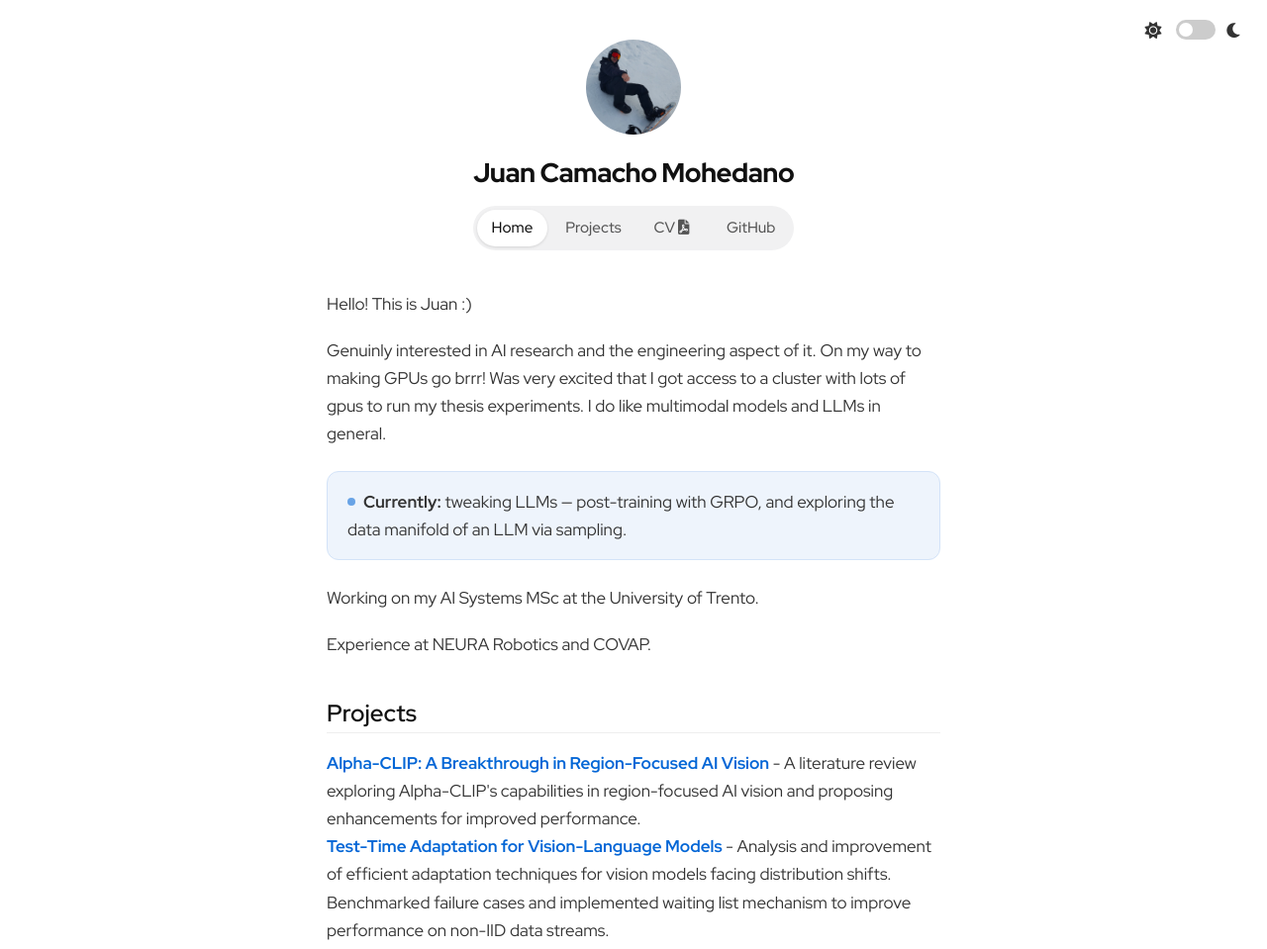
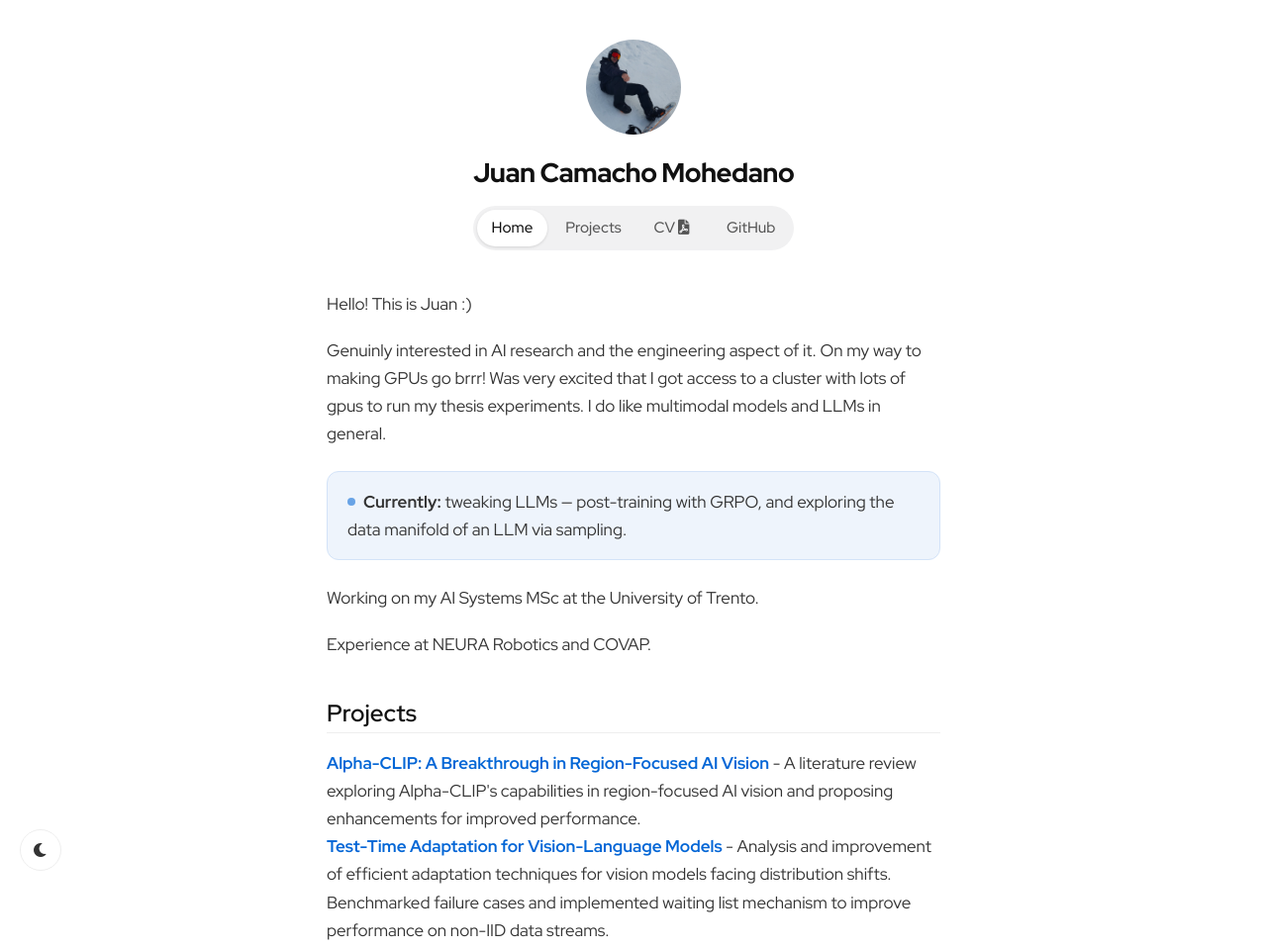
Before and after one commit to jucamohedano/jucamohedano.github.io, a Jekyll site: the page built from index.md, in a window 1280 px wide. Shown: the top 959 px of the page at 99% size. Built offline with Jekyll 4.4.1, drawn with Linux system fonts in a browser that asks for light colours.

Commit message:
System-adaptive theme with persistent bottom-left toggle
Co-Authored-By: Claude Fable 5 <noreply@anthropic.com>

```diff
--- a/_layouts/default.html
+++ b/_layouts/default.html
@@ -1,8 +1,15 @@
 <!DOCTYPE html>
-<html lang="en" data-theme="light">
+<html lang="en">
 <head>
     <meta charset="UTF-8">
     <meta name="viewport" content="width=device-width, initial-scale=1.0">
+    <script>
+        (function () {
+            var stored = localStorage.getItem('theme');
+            var theme = stored || (window.matchMedia('(prefers-color-scheme: dark)').matches ? 'dark' : 'light');
+            document.documentElement.setAttribute('data-theme', theme);
+        })();
+    </script>
     <title>{% if page.title %}{{ page.title }} - {{ site.title }}{% else %}{{ site.title }}{% endif %}</title>
     <meta name="description" content="{% if page.excerpt %}{{ page.excerpt | strip_html | strip_newlines | truncate: 160 }}{% else %}{{ site.description }}{% endif %}">
     <link rel="stylesheet" href="{{ "/css/styles.css" | relative_url }}">
@@ -14,15 +21,7 @@
     {% seo %}
 </head>
 <body>
-    <!-- Theme Switcher -->
-    <div class="theme-switch-wrapper">
-        <i class="fas fa-sun"></i>
-        <label class="theme-switch" for="checkbox">
-            <input type="checkbox" id="checkbox" />
-            <span class="slider"></span>
-        </label>
-        <i class="fas fa-moon"></i>
-    </div>
+    <button id="theme-toggle" class="theme-toggle" type="button" aria-label="Switch theme"><i class="fas fa-moon"></i></button>
 
     <div class="container">
         <header>
--- a/css/styles.css
+++ b/css/styles.css
@@ -39,6 +39,29 @@
     --accent: #58a6ff;
     --callout-bg: #14212f;
     --callout-border: #24405e;
+}
+
+/* No-JS fallback: follow the OS theme when JS never set data-theme */
+@media (prefers-color-scheme: dark) {
+    html:not([data-theme]) {
+        --background-color: #1a1a1a;
+        --text-color: #ddd;
+        --heading-color: #fff;
+        --link-color: #58a6ff;
+        --link-hover: #79c0ff;
+        --border-color: #333;
+        --code-bg: #2a2a2a;
+        --blockquote-border: #444;
+        --blockquote-bg: #252525;
+        --nav-link-color: #bbb;
+        --nav-link-hover: #fff;
+        --pill-track-bg: #242428;
+        --pill-active-bg: #38383e;
+        --pill-shadow: 0 1px 3px rgba(0, 0, 0, 0.5);
+        --accent: #58a6ff;
+        --callout-bg: #14212f;
+        --callout-border: #24405e;
+    }
 }
 
 /* Reset */
@@ -221,57 +244,38 @@ section {
     }
 }
 
-/* Theme Switcher */
-.theme-switch-wrapper {
+/* Theme Toggle */
+.theme-toggle {
+    position: fixed;
+    bottom: 20px;
+    left: 20px;
+    width: 42px;
+    height: 42px;
+    border-radius: 50%;
+    border: 1px solid var(--border-color);
+    background-color: var(--background-color);
+    color: var(--text-color);
+    cursor: pointer;
+    font-size: 1rem;
     display: flex;
     align-items: center;
-    position: absolute;
-    right: 20px;
-    top: 20px;
+    justify-content: center;
+    z-index: 100;
+    transition: color 0.3s ease, background-color 0.3s ease, border-color 0.3s ease;
 }
 
-.theme-switch {
-    display: inline-block;
-    height: 20px;
-    position: relative;
-    width: 40px;
-    margin: 0 10px;
+.theme-toggle i {
+    margin: 0;
 }
 
-.theme-switch input {
-    display: none;
+.theme-toggle:hover {
+    color: var(--heading-color);
+    border-color: var(--nav-link-color);
 }
 
-.slider {
-    background-color: #ccc;
-    bottom: 0;
-    cursor: pointer;
-    left: 0;
-    position: absolute;
-    right: 0;
-    top: 0;
-    transition: .4s;
-    border-radius: 34px;
-}
-
-.slider:before {
-    background-color: white;
-    bottom: 3px;
-    content: "";
-    height: 14px;
-    left: 3px;
-    position: absolute;
-    transition: .4s;
-    width: 14px;
-    border-radius: 50%;
-}
-
-input:checked + .slider {
-    background-color: var(--link-color);
-}
-
-input:checked + .slider:before {
-    transform: translateX(20px);
+.theme-toggle:focus-visible {
+    outline: 2px solid var(--link-color);
+    outline-offset: 2px;
 }
 
 /* Blog List */
--- a/js/script.js
+++ b/js/script.js
@@ -1,42 +1,32 @@
-// DOM Elements
-const themeSwitch = document.querySelector('#checkbox');
+const themeToggle = document.getElementById('theme-toggle');
 const htmlElement = document.documentElement;
+const systemDark = window.matchMedia('(prefers-color-scheme: dark)');
 
-// Check for saved theme preference and apply it
-const loadTheme = () => {
-    const savedTheme = localStorage.getItem('theme');
-
-    if (savedTheme) {
-        htmlElement.setAttribute('data-theme', savedTheme);
-        if (savedTheme === 'dark') {
-            themeSwitch.checked = true;
-        }
-    } else {
-        // Check for system preference
-        const prefersDarkScheme = window.matchMedia('(prefers-color-scheme: dark)');
-        if (prefersDarkScheme.matches) {
-            htmlElement.setAttribute('data-theme', 'dark');
-            themeSwitch.checked = true;
-            localStorage.setItem('theme', 'dark');
-        }
+const applyTheme = (theme) => {
+    htmlElement.setAttribute('data-theme', theme);
+    if (themeToggle) {
+        themeToggle.innerHTML = theme === 'dark' ? '<i class="fas fa-sun"></i>' : '<i class="fas fa-moon"></i>';
+        themeToggle.setAttribute('aria-label', theme === 'dark' ? 'Switch to light theme' : 'Switch to dark theme');
     }
 };
 
-// Apply theme when page loads
-document.addEventListener('DOMContentLoaded', loadTheme);
+// Theme was already set pre-paint by the inline head script; sync the button icon
+applyTheme(htmlElement.getAttribute('data-theme') || (systemDark.matches ? 'dark' : 'light'));
 
-// Theme Switch
-if (themeSwitch) {
-    themeSwitch.addEventListener('change', () => {
-        if (themeSwitch.checked) {
-            htmlElement.setAttribute('data-theme', 'dark');
-            localStorage.setItem('theme', 'dark');
-        } else {
-            htmlElement.setAttribute('data-theme', 'light');
-            localStorage.setItem('theme', 'light');
-        }
+if (themeToggle) {
+    themeToggle.addEventListener('click', () => {
+        const next = htmlElement.getAttribute('data-theme') === 'dark' ? 'light' : 'dark';
+        localStorage.setItem('theme', next);
+        applyTheme(next);
     });
 }
+
+// Follow OS theme changes live, unless the user picked a theme manually
+systemDark.addEventListener('change', (e) => {
+    if (!localStorage.getItem('theme')) {
+        applyTheme(e.matches ? 'dark' : 'light');
+    }
+});
 
 // Animation on page load
 document.addEventListener('DOMContentLoaded', () => {
```
